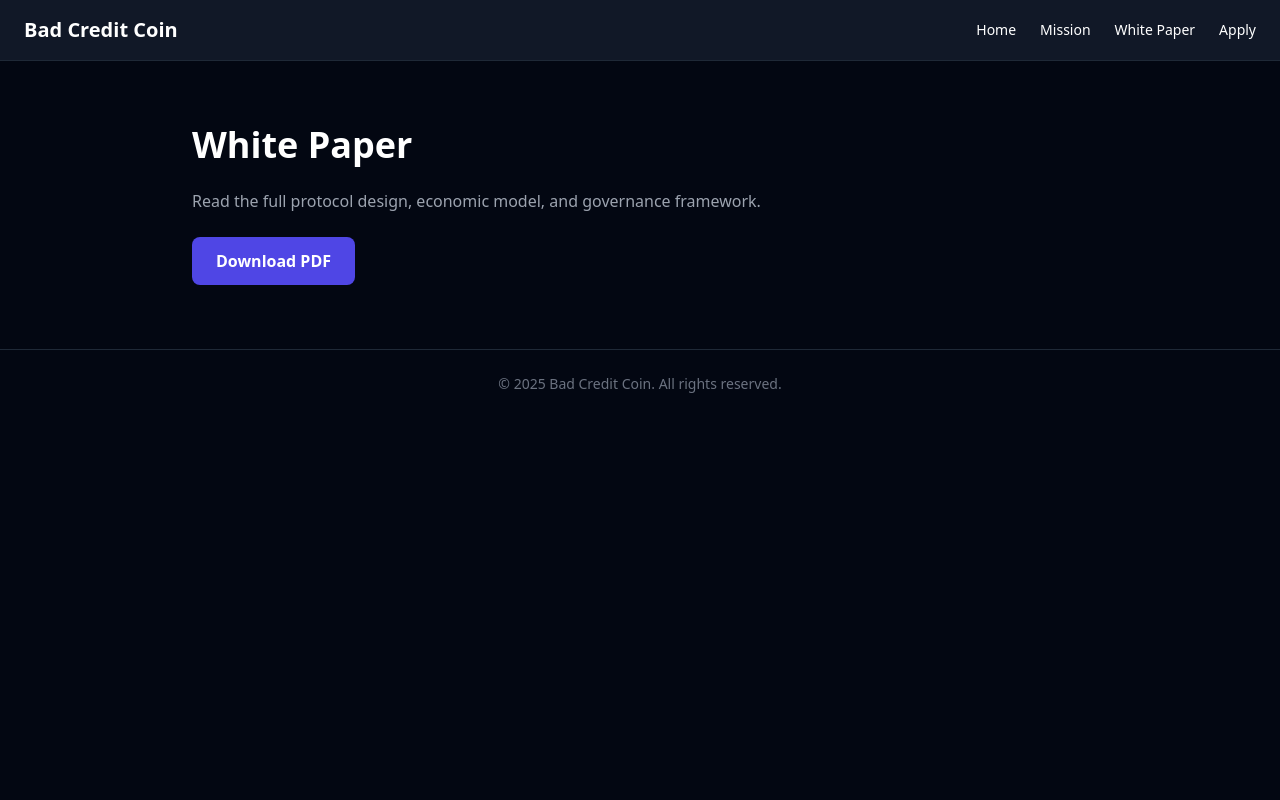
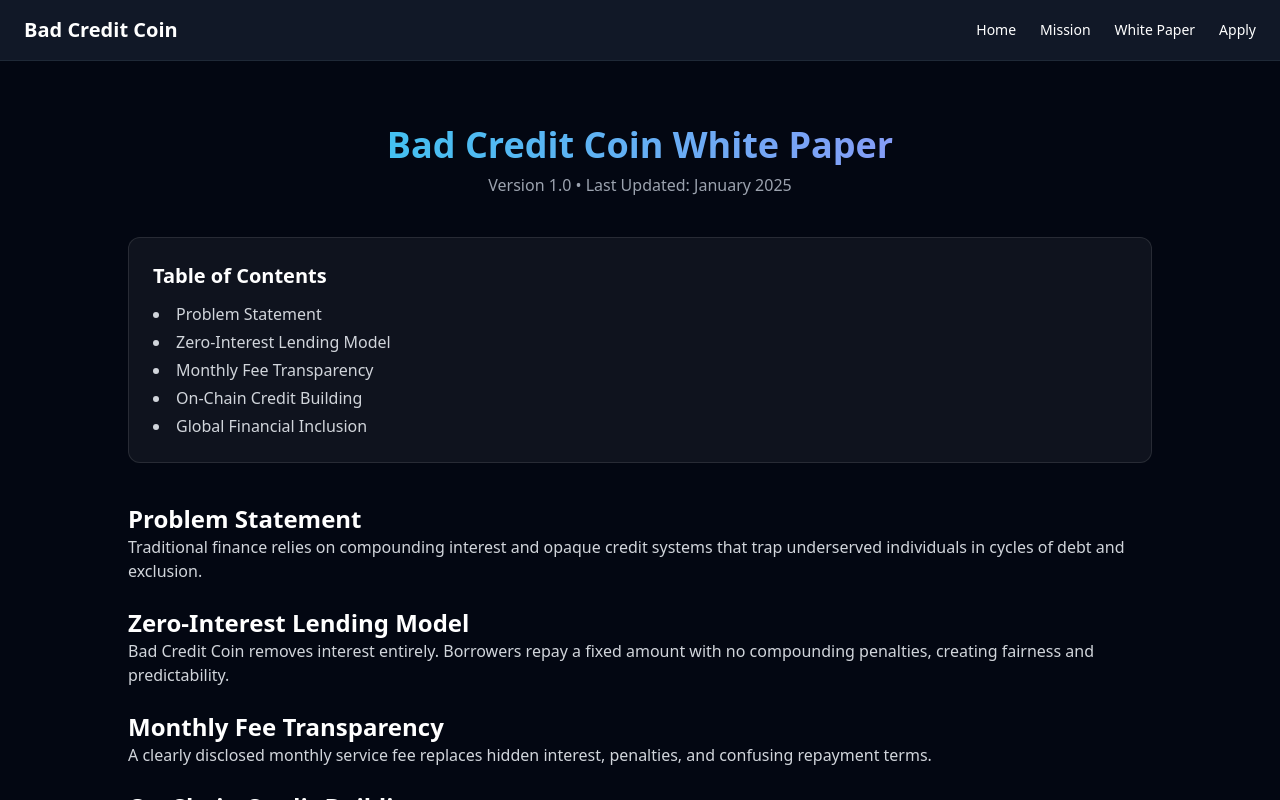
Before and after one commit to jahangirchoudhry1978-star/bad-credit-coin, a React (Vite) app: page / in a window 1280 px wide. Both pictures are taken after a click on the button "White Paper". Shown: the top 800 px of the page. Built offline with nearby package versions, Linux system fonts and the light colour scheme.

Commit message:
Update white paper section

```diff
--- a/src/App.tsx
+++ b/src/App.tsx
@@ -106,24 +106,82 @@ export default function App() {
           </section>
         )}
 
-        {/* WHITE PAPER */}
  {page === "whitepaper" && (
-          <section className="space-y-6 max-w-4xl mx-auto">
-            <h2 className="text-4xl font-bold">White Paper</h2>
-            <p className="text-gray-400">
-              Read the full protocol design, economic model, and governance framework.
+  <section className="space-y-10 max-w-5xl mx-auto">
+    <div className="text-center space-y-2">
+      <h2 className="text-4xl font-bold bg-gradient-to-r from-cyan-400 to-violet-400 bg-clip-text text-transparent">
+        Bad Credit Coin White Paper
+      </h2>
+      <p className="text-gray-400">Version 1.0 • Last Updated: January 2025</p>
+    </div>
+
+    {/* Table of Contents */}
+    <div className="bg-white/5 border border-white/10 rounded-xl p-6">
+      <h3 className="text-xl font-bold mb-3">Table of Contents</h3>
+      <ul className="list-disc list-inside text-gray-300 space-y-1">
+        <li>Problem Statement</li>
+        <li>Zero-Interest Lending Model</li>
+        <li>Monthly Fee Transparency</li>
+        <li>On-Chain Credit Building</li>
+        <li>Global Financial Inclusion</li>
+      </ul>
+    </div>
+
+    {/* Sections */}
+    <div className="space-y-6 text-gray-300">
+      <section>
+        <h3 className="text-2xl font-bold text-white">Problem Statement</h3>
+        <p>
+          Traditional finance relies on compounding interest and opaque credit systems that
+          trap underserved individuals in cycles of debt and exclusion.
         </p>
+      </section>
 
+      <section>
+        <h3 className="text-2xl font-bold text-white">Zero-Interest Lending Model</h3>
+        <p>
+          Bad Credit Coin removes interest entirely. Borrowers repay a fixed amount with no
+          compounding penalties, creating fairness and predictability.
+        </p>
+      </section>
+
+      <section>
+        <h3 className="text-2xl font-bold text-white">Monthly Fee Transparency</h3>
+        <p>
+          A clearly disclosed monthly service fee replaces hidden interest, penalties, and
+          confusing repayment terms.
+        </p>
+      </section>
+
+      <section>
+        <h3 className="text-2xl font-bold text-white">On-Chain Credit Building</h3>
+        <p>
+          Repayment history is recorded on-chain, enabling users to rebuild trust and
+          financial reputation without legacy credit scores.
+        </p>
+      </section>
+
+      <section>
+        <h3 className="text-2xl font-bold text-white">Global Financial Inclusion</h3>
+        <p>
+          The protocol is designed to scale globally, providing ethical, interest-free
+          financial tools across borders.
+        </p>
+      </section>
+    </div>
+
+    {/* Download */}
+    <div className="text-center pt-6">
       <a
         href="/Bad-Credit-Coin-Whitepaper.pdf"
         download
-              className="inline-block mt-4 px-6 py-3 bg-indigo-600 rounded-lg font-semibold hover:bg-indigo-500"
+        className="inline-block px-8 py-4 bg-gradient-to-r from-cyan-400 to-violet-400 text-black font-semibold rounded-xl"
       >
-              Download PDF
+        Download Full White Paper (PDF)
       </a>
+    </div>
   </section>
 )}
-
         {/* APPLY */}
         {page === "apply" && (
           <section className="max-w-xl mx-auto text-center space-y-6">
```
Lines whose indentation alone changed are shown as unchanged.
